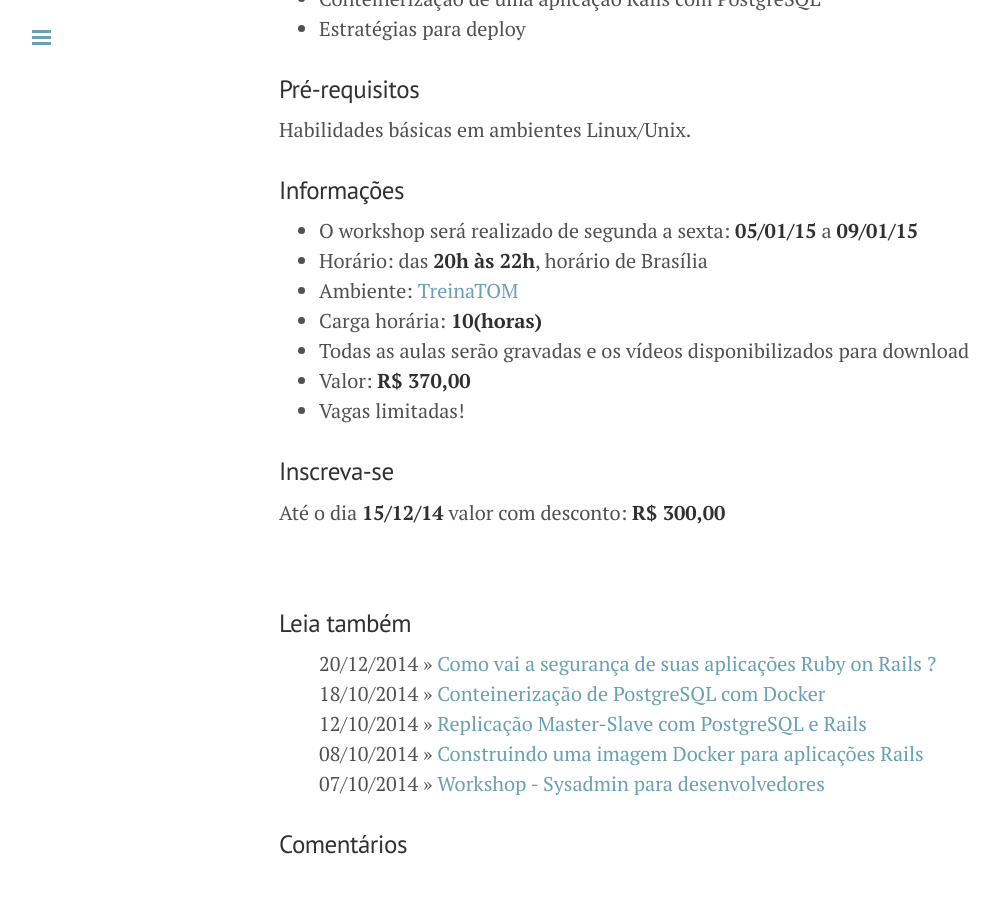
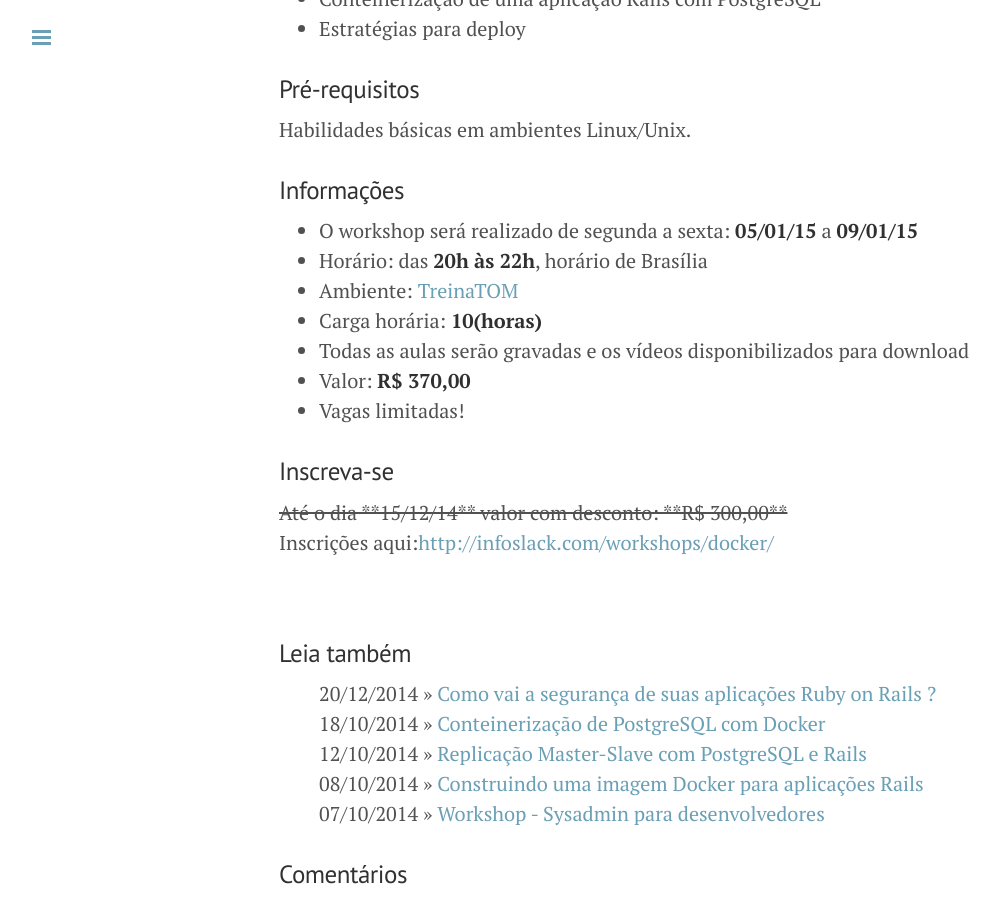
Before and after one commit to infoslack/infoslack-blog, a Jekyll site: the page built from _posts/2014-11-21-workshop-conhecendo-o-docker.md, in a window 1280 px wide and 900 px high, scrolled down 1576 px. Shown: the whole window, without its empty margins (1-1001 px from the left). Built offline with Jekyll 4.4.1, drawn with Linux system fonts in a browser that asks for light colours; Markdown is read by kramdown in place of the engine named in the settings; comment, search, counter and statistics services are not loaded; before the commit the page ends 2446 px from its top, so only the background shows below that.

Commit message:
update workshop docker post

```diff
--- a/_posts/2014-11-21-workshop-conhecendo-o-docker.md
+++ b/_posts/2014-11-21-workshop-conhecendo-o-docker.md
@@ -68,4 +68,6 @@ Habilidades básicas em ambientes Linux/Unix.
 * Vagas limitadas!
 
 ### Inscreva-se
-Até o dia **15/12/14** valor com desconto: **R$ 300,00**
+<strike>Até o dia **15/12/14** valor com desconto: **R$ 300,00**</strike>
+
+Inscrições aqui:[http://infoslack.com/workshops/docker/](http://infoslack.com/workshops/docker/)
```
